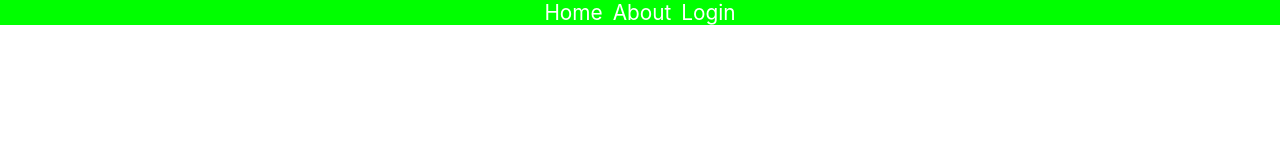
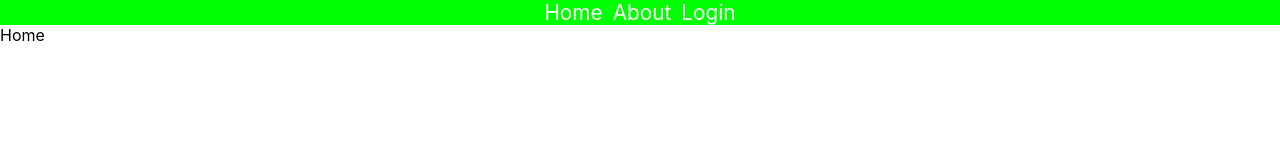
Before and after one commit to Sahmirze/Reacat-apps, a React (Create React App) app in the folder raect_routers/: page / in a window 1280 px wide. Shown: the top 160 px of the page. Built offline with nearby package versions, Linux system fonts and the light colour scheme.

Commit message:
documuentation

```diff
--- a/raect_routers/src/componomets/inputs/index.jsx
+++ b/raect_routers/src/componomets/inputs/index.jsx
@@ -7,12 +7,9 @@ export const FirstComponoment=(props)=>{
 		soyad:props.surname
 	})
 
-
 	return(
 		<>
 		<PageContainer>
-
-
 		<div className={styles.form}>
 			 <input value={input.ad} type="text" name="ad"  onChange={({target})=>{
 					setInput({...input,ad:target.value})
--- a/raect_routers/src/pages/about.jsx
+++ b/raect_routers/src/pages/about.jsx
@@ -1,11 +1,10 @@
+import { FirstComponoment, SecondComponoment } from "componomets/inputs"
 import PageContainer from "routes/PageContainer"
 
- function About(){
+export const  About=()=>{
 	return(
 	<PageContainer>
 		<div>About</div>
 	</PageContainer>
 	)
  }
-
- export default About
--- a/raect_routers/src/pages/home.jsx
+++ b/raect_routers/src/pages/home.jsx
@@ -4,7 +4,7 @@ function Home(){
 
 	return(
 	<PageContainer>
-
+      <div>Home</div>
 	</PageContainer>
 	)
  }
--- a/raect_routers/src/pages/index.jsx
+++ b/raect_routers/src/pages/index.jsx
@@ -1,7 +1,7 @@
 import Requsets from "componomets/24fullrequestapi";
 import Show from "componomets/props";
 import {FirstComponoment,SecondComponoment} from "componomets/inputs";
-import About from "./about";
+import {About }from "./about";
 import Home from "./home";
 import NotFound from "./NotFound";
 import { Route, Routes } from "react-router-dom";
```
